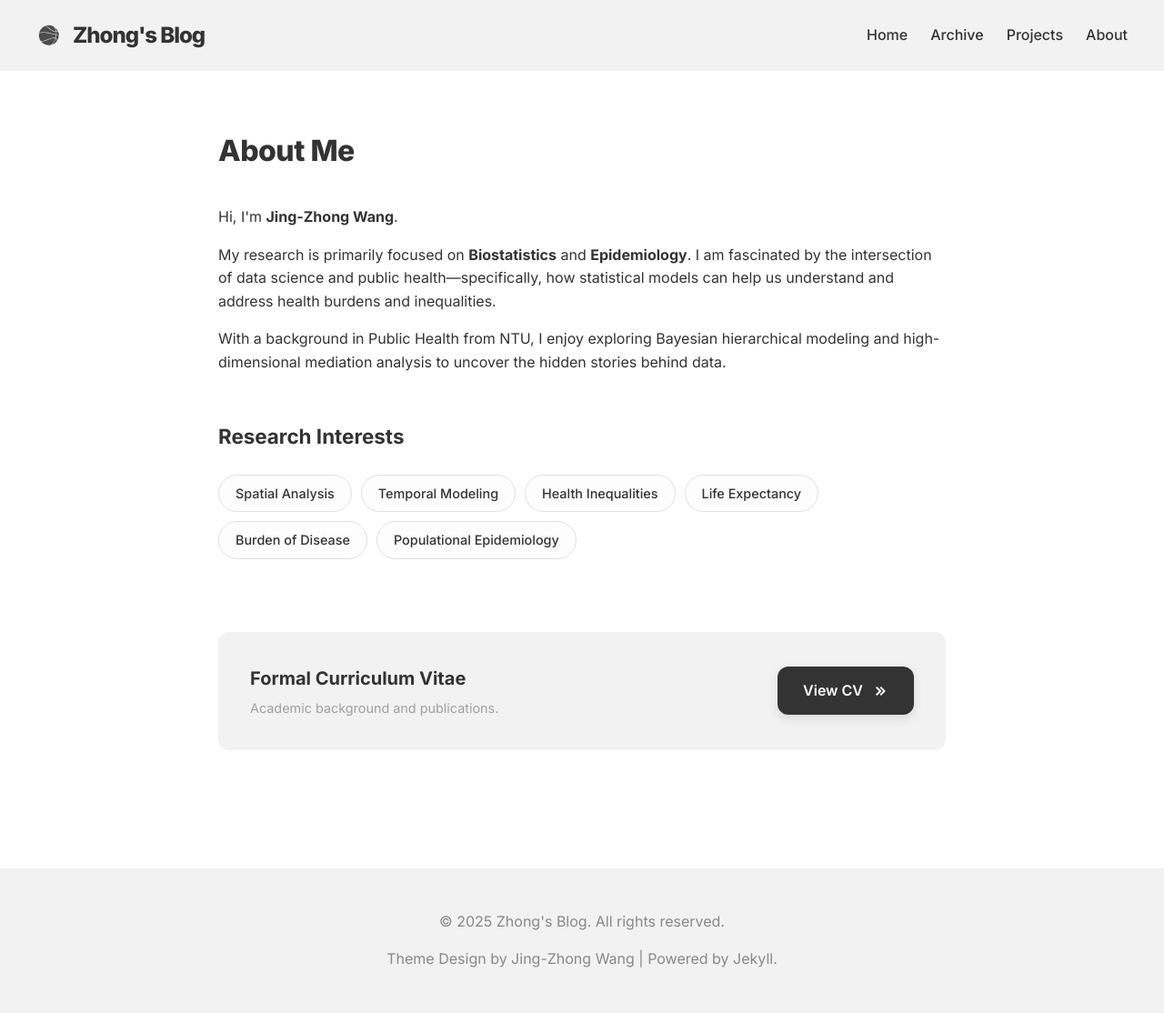
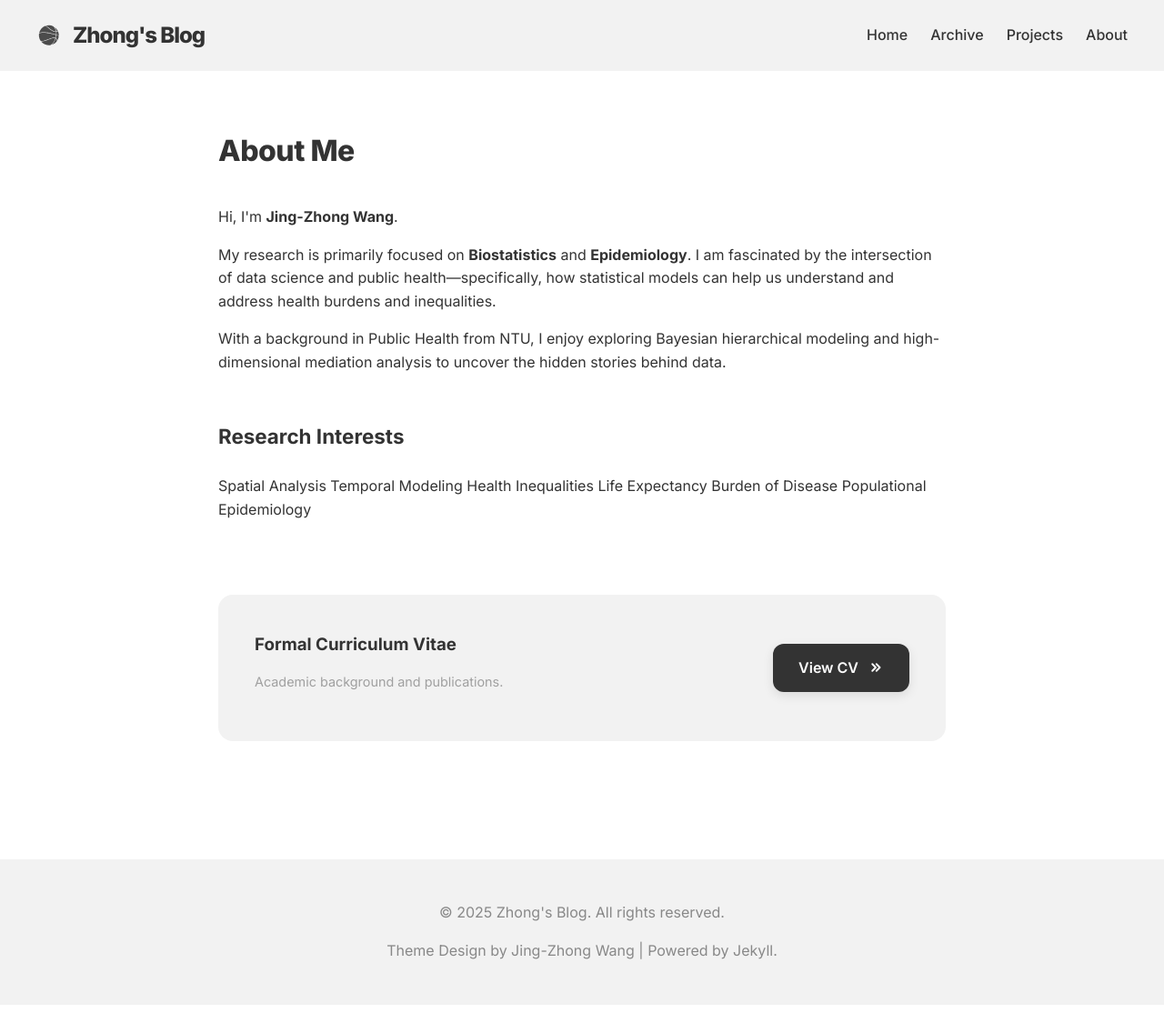
Before and after one commit to jingzhong1011/jingzhong1011.github.io, a Jekyll site: the page built from about/index.html, in a window 1280 px wide. Shown: the whole page at 91% size. Built offline with Jekyll 4.4.1, drawn with Linux system fonts in a browser that asks for light colours.

Commit message:
Update style.scss

```diff
--- a/assets/css/style.scss
+++ b/assets/css/style.scss
@@ -1,8 +1,8 @@
 ---
 ---
-/* -----------------------------------------------------------
-  Zhong's Blog - Full Integrated Style Sheet (2025 Edition)
------------------------------------------------------------ */
+/* -------------
+  Zhong's Blog
+--------------*/
 
 :root {
   --bg-color: #ffffff;
@@ -42,15 +42,14 @@ a:hover { color: var(--accent); }
   letter-spacing: -0.5px;
 }
 
-/* 🎯 Projects 質感灰分隔線修正 */
-/* 這裡同時針對 hr 以及 index.html 裡的 hr 進行強制覆蓋 */
+/* 3. 質感灰分隔線 (Projects & Posts) */
 hr, .projects-grid hr {
   border: none !important;
   border-top: 1px solid var(--text-thirdary) !important;
   margin: 30px 0;
 }
 
-/* 3. HEADER 樣式 */
+/* 4. HEADER 樣式 */
 .site-header { background-color: var(--card-bg); width: 100%; }
 .site-header-inner { display: flex; justify-content: space-between; align-items: center; padding: 20px 40px; }
 .site-title {
@@ -64,7 +63,7 @@ hr, .projects-grid hr {
 .site-icon { width: 28px !important; height: 28px !important; margin-right: 12px; display: block; }
 .site-nav { display: flex; gap: 25px; font-weight: 500; }
 
-/* 4. HERO SECTION */
+/* 5. HERO SECTION */
 .hero-section {
   min-height: 80vh; display: flex; flex-direction: column; justify-content: center; align-items: flex-start;
   background-image: url('../img/hero-bg.png'); background-size: cover; background-position: center;
@@ -79,7 +78,32 @@ hr, .projects-grid hr {
 
 @keyframes fadeIn { from { opacity: 0; transform: translateY(15px); } to { opacity: 1; transform: translateY(0); } }
 
-/* 5. 標籤顏色對應確認 (已加入 HTML/CSS 對應) */
+/* 6. 文章內文優化 (加強閱讀性) */
+.post-content {
+    line-height: 2.0; /* 加大行距 */
+    font-size: 1.1rem;
+    color: #333;
+}
+.post-content img { max-width: 100%; height: auto; border-radius: 8px; margin: 20px 0; }
+.post-content h2, .post-content h3 { margin-top: 2.5em; margin-bottom: 1.2em; }
+
+/* 7. 🎯 TABLE OF CONTENTS (側邊固定導航) - 修正跑位 */
+.post-toc-sidebar {
+    position: fixed;
+    left: calc(50% + 440px); /* 位於 800px 容器邊緣右側 */
+    top: 140px;
+    width: 220px;
+    z-index: 10;
+    border-left: 1px solid var(--text-thirdary);
+    padding-left: 20px;
+}
+.toc-title { font-weight: 800; font-size: 0.75rem; color: var(--accent); text-transform: uppercase; letter-spacing: 1.5px; margin-bottom: 12px; }
+#toc-content-js ul { list-style: none; padding: 0; margin: 0; }
+#toc-content-js li { margin-bottom: 10px; line-height: 1.4; }
+#toc-content-js a { color: var(--text-secondary); font-size: 0.85rem; transition: 0.2s; }
+#toc-content-js a:hover { color: var(--accent); }
+
+/* 8. 標籤顏色定義 */
 .post-category {
     padding: 4px 10px;
     border-radius: 4px;
@@ -89,180 +113,44 @@ hr, .projects-grid hr {
     background-color: #bdc3c7;
     display: inline-block;
 }
-
 .post-category[data-tag="all"] { background-color: #333333; }
 .post-category[data-tag="學習"] { background-color: #8ee8cc; }
 .post-category[data-tag="雜記"] { background-color: #ff8dac; }
 .post-category[data-tag="Tech"] { background-color: #2ecc71; }
-.post-category[data-tag="ML"] { background-color: #2ecc71; } /* 讓 ML 跟 Tech 顏色一致 */
+.post-category[data-tag="ML"] { background-color: #2ecc71; }
 .post-category[data-tag="R"] { background-color: #75AADB; }
 .post-category[data-tag="Python"] { background-color: #306998; }
 .post-category[data-tag="SAS"] { background-color: #006dcf; }
-.post-category[data-tag="JS"] { background-color: #F7DF1E; color: #333; } /* 黃底配深字比較清楚 */
+.post-category[data-tag="JS"] { background-color: #F7DF1E; color: #333; }
 .post-category[data-tag="HTML"] { background-color: #E34F26; }
-.post-category[data-tag="HTML/CSS"] { background-color: #E34F26; } /* 確保 index.html 的標籤能對應 */
+.post-category[data-tag="HTML/CSS"] { background-color: #E34F26; }
 
-/* 6. 漢堡按鈕與 RWD  */
-.menu-button {
-  display: none;
-  cursor: pointer;
-  flex-direction: column;
-  gap: 5px;
-  z-index: 1001;
+/* 9. About Me 特殊樣式 & CV Button */
+.cv-section-enhanced {
+  margin-top: 80px; padding: 40px; background-color: var(--card-bg); border-radius: 16px;
+  display: flex; justify-content: space-between; align-items: center; transition: transform 0.3s ease;
+}
+.cv-content { text-align: left; h3 { margin: 0 0 8px 0; } p { color: var(--text-secondary); } }
+.cv-button-pretty {
+  display: inline-flex; align-items: center; gap: 10px; padding: 14px 28px;
+  background-color: var(--text-primary); color: #ffffff !important; border-radius: 12px;
+  font-weight: 600; transition: 0.3s; box-shadow: 0 4px 12px rgba(0, 0, 0, 0.1);
+  &:hover { background-color: var(--accent); transform: translateY(-3px); }
 }
 
-.icon-bar {
-  display: block;
-  width: 25px;
-  height: 3px;
-  background-color: var(--text-primary);
-  border-radius: 2px;
-  transition: 0.3s;
-}
+/* 10. 漢堡按鈕與手機版 RWD */
+.menu-button { display: none; cursor: pointer; flex-direction: column; gap: 5px; z-index: 1001; }
+.icon-bar { display: block; width: 25px; height: 3px; background-color: var(--text-primary); border-radius: 2px; transition: 0.3s; }
 
-/* 7. About Me 特殊樣式 & CV Button */
-/* --- About 頁面專屬美化 --- */
-
-.cv-section-enhanced {
-  margin-top: 80px;
-  padding: 40px;
-  background-color: var(--card-bg);
-  border-radius: 16px;
-  display: flex;
-  justify-content: space-between;
-  align-items: center;
-  transition: transform 0.3s ease;
-
-  .cv-content {
-    text-align: left;
-    h3 { margin: 0 0 8px 0; font-size: 1.25rem; }
-    p { margin: 0; color: var(--text-secondary); font-size: 0.95rem; }
-  }
-}
-
-/* --- Research Interests 標籤化樣式 --- */
-.interests-tags-container {
-  display: flex;
-  flex-wrap: wrap;
-  gap: 10px;
-}
-
-.interest-tag {
-  background-color: #fdfdfd;      /* 比背景稍微白一點點 */
-  color: var(--text-primary);
-  padding: 8px 18px;
-  border-radius: 50px;           /* 膠囊造型 */
-  font-size: 0.9rem;
-  font-weight: 500;
-  border: 1px solid #e0e0e0;     /* 淡灰色細邊框 */
-  transition: all 0.3s cubic-bezier(0.25, 0.8, 0.25, 1);
-  cursor: default;
-
-  &:hover {
-    background-color: var(--bg-color);
-    border-color: var(--accent); /* 懸停時邊框變紅 */
-    color: var(--accent);        /* 懸停時文字變紅 */
-    transform: translateY(-2px);
-    box-shadow: 0 4px 12px rgba(0, 0, 0, 0.05);
-  }
-}
-
-/* CV 區域美化 */
-.cv-section-enhanced {
-  padding: 35px;
-  background-color: var(--card-bg);
-  border-radius: 12px;
-  display: flex;
-  justify-content: space-between;
-  align-items: center;
-}
-
-.cv-button-pretty {
-  display: inline-flex;
-  align-items: center;
-  gap: 8px;
-  padding: 12px 24px;
-  background-color: var(--text-primary);
-  color: #fff !important;
-  border-radius: 8px;
-  font-weight: 600;
-  transition: 0.3s;
-
-  &:hover {
-    background-color: var(--accent);
-    transform: scale(1.03);
-  }
-}
-
-/* CV 按鈕 */
-.cv-button-pretty {
-  display: inline-flex;
-  align-items: center;
-  gap: 10px;
-  padding: 14px 28px;
-  background-color: var(--text-primary);
-  color: #ffffff !important;
-  border-radius: 12px;
-  font-weight: 600;
-  text-decoration: none;
-  transition: all 0.3s cubic-bezier(0.4, 0, 0.2, 1);
-  box-shadow: 0 4px 12px rgba(0, 0, 0, 0.1);
-
-  &:hover {
-    background-color: var(--accent);
-    transform: translateY(-3px);
-    box-shadow: 0 8px 20px rgba(252, 77, 80, 0.2);
-
-    svg { transform: translateX(3px); }
-  }
-
-  svg {
-    transition: transform 0.3s ease;
-  }
-}
-
-/* --- 漢堡按鈕基本樣式 --- */
-.menu-button {
-  display: none; /* 電腦版隱藏 */
-  cursor: pointer;
-  flex-direction: column;
-  gap: 5px;
-  z-index: 1001;
-}
-
-.icon-bar {
-  display: block;
-  width: 25px;
-  height: 3px;
-  background-color: var(--text-primary);
-  border-radius: 2px;
-  transition: 0.3s;
-}
-
+@media (max-width: 1200px) { .post-toc-sidebar { display: none; } } /* 大平板以下隱藏 TOC */
 
 @media (max-width: 768px) {
   .site-header-inner { position: relative; }
   .menu-button { display: flex; }
   .site-nav {
-    display: none;
-    flex-direction: column;
-    position: absolute;
-    top: 100%;
-    left: 0;
-    width: 100%;
-    background-color: var(--card-bg);
-    padding: 10px 0;
-    box-shadow: 0 4px 10px rgba(0,0,0,0.1);
-    z-index: 1000;
+    display: none; flex-direction: column; position: absolute; top: 100%; left: 0; width: 100%;
+    background-color: var(--card-bg); padding: 10px 0; box-shadow: 0 4px 10px rgba(0,0,0,0.1); z-index: 1000;
   }
-  .nav-item {
-    padding: 15px 40px;
-    border-bottom: 1px solid var(--text-thirdary);
-    width: 100%;
-    box-sizing: border-box;
-  }
-  .site-nav.active {
-    display: flex !important;
-  }
+  .nav-item { padding: 15px 40px; border-bottom: 1px solid var(--text-thirdary); width: 100%; box-sizing: border-box; }
+  .site-nav.active { display: flex !important; }
 }
-/* 這裡已經刪除了多餘的 } 號 */
```
